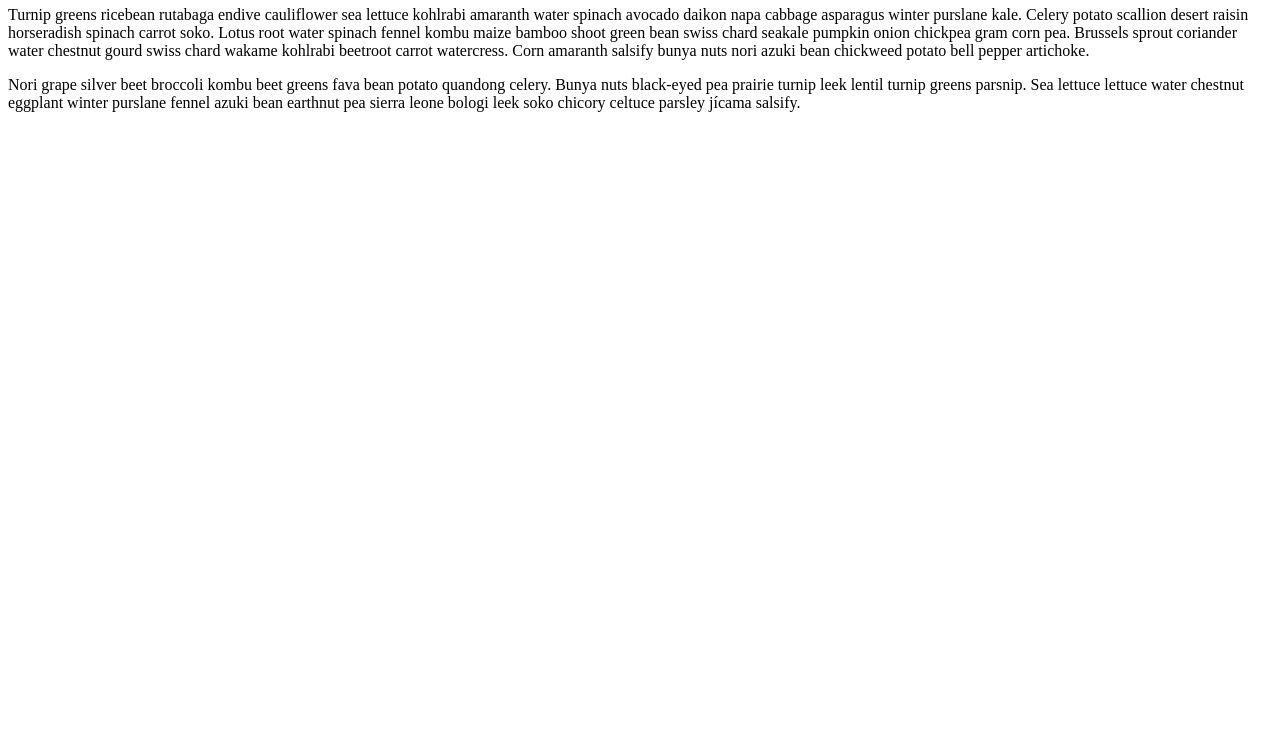
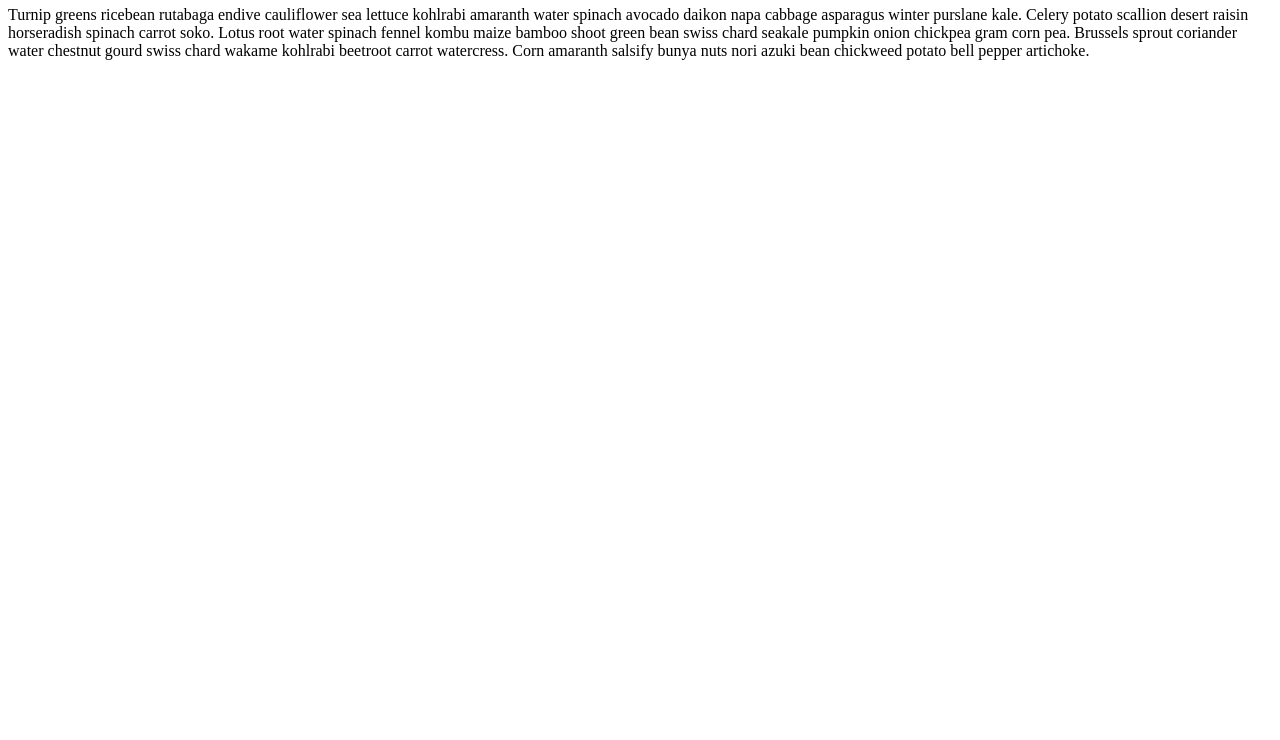
Before and after one commit to mandythomas/heweb-workshop, a plain HTML site: page index.html in a window 1280 px wide. Shown: the part 60-800 px from the top of the page. Drawn offline with Linux system fonts and the light colour scheme.

Commit message:
third try some changes to two files

```diff
--- a/index.html
+++ b/index.html
@@ -4,6 +4,5 @@
 <h1>First Try</h1>
 <p>Turnip greens ricebean rutabaga endive cauliflower sea lettuce kohlrabi amaranth water spinach avocado daikon napa cabbage asparagus winter purslane kale. Celery potato scallion desert raisin horseradish spinach carrot soko. Lotus root water spinach fennel kombu maize bamboo shoot green bean swiss chard seakale pumpkin onion chickpea gram corn pea. Brussels sprout coriander water chestnut gourd swiss chard wakame kohlrabi beetroot carrot watercress. Corn amaranth salsify bunya nuts nori azuki bean chickweed potato bell pepper artichoke.</p>
 
-<p>Nori grape silver beet broccoli kombu beet greens fava bean potato quandong celery. Bunya nuts black-eyed pea prairie turnip leek lentil turnip greens parsnip. Sea lettuce lettuce water chestnut eggplant winter purslane fennel azuki bean earthnut pea sierra leone bologi leek soko chicory celtuce parsley jícama salsify. </p>
 </body>
 </html>
```
Also changed, not shown: text1.txt.
